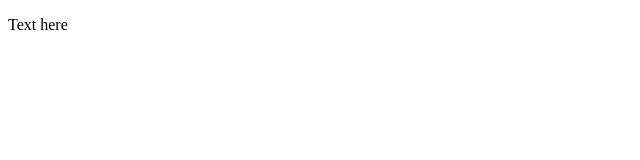
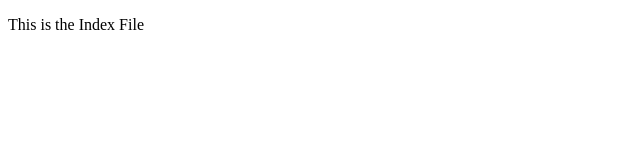
Before and after one commit to stix2you/movie_api, a plain HTML site: page index.html in a window 1280 px wide. Shown: the full height of the page, 0-640 px from the left. Drawn offline with Linux system fonts and the light colour scheme.

Commit message:
altered index text

```diff
--- a/index.html
+++ b/index.html
@@ -8,7 +8,7 @@
 </head>
 
 <body>
-    <p>Text here
+    <p>This is the Index File
     </p>
 </body>
 </html>
```
